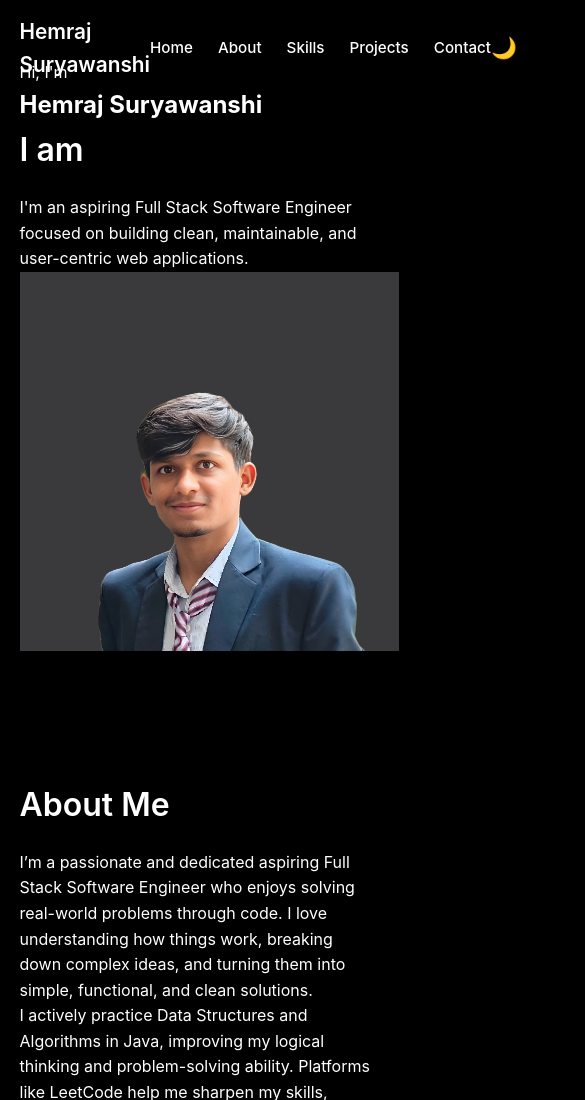
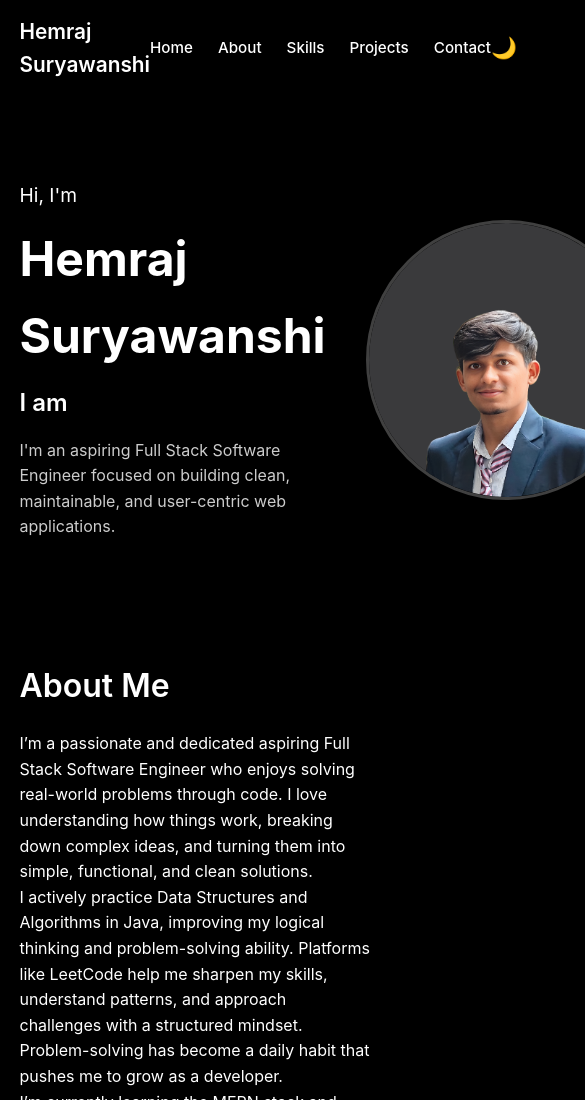
Before and after one commit to Hemrajjj13/portfolio-website, a plain HTML site: page index.html in a window 390 px wide. Shown: the top 1100 px of the page, 585 px wide, since content can reach past the window. Drawn offline with Linux system fonts and the light colour scheme.

Commit message:
Splits hero into 2 columns, Keeps  navbar from covering the hero, Hero text formatting, Centered circular profile image, Responsive behavior

```diff
--- a/style.css
+++ b/style.css
@@ -110,3 +110,52 @@ html {
     text-decoration: none;
     padding: 8px 0;
 }
+
+
+
+.hero-section .container {
+    display: flex;
+    align-items: center;
+    justify-content: space-between;
+    gap: 40px;
+    padding-top: 120px;
+}
+
+.hero-text {
+    flex: 1;
+}
+
+.hero-hello {
+    font-size: 1.2rem;
+    color: var(--text);
+}
+
+.hero-name {
+    font-size: 3rem;
+    font-weight: 700;
+    margin: 10px 0;
+}
+
+.hero-role {
+    font-size: 1.5rem;
+    margin-bottom: 15px;
+}
+
+.hero-description {
+    max-width: 500px;
+    color: var(--text-light);
+}
+
+.hero-image {
+    flex: 1;
+    display: flex;
+    justify-content: center;
+}
+
+.hero-image img {
+    width: 280px;
+    height: 280px;
+    border-radius: 50%;
+    object-fit: cover;
+    border: 3px solid var(--glass-border);
+}
```
